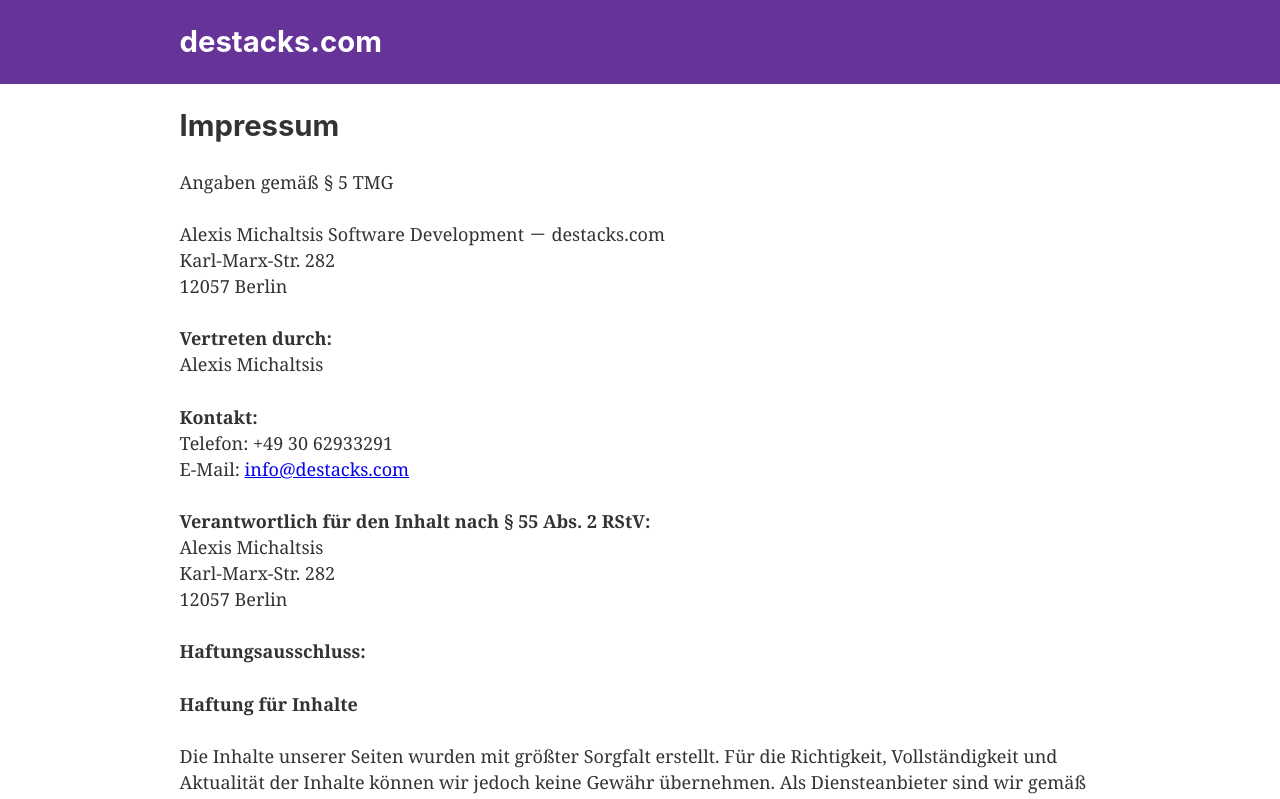
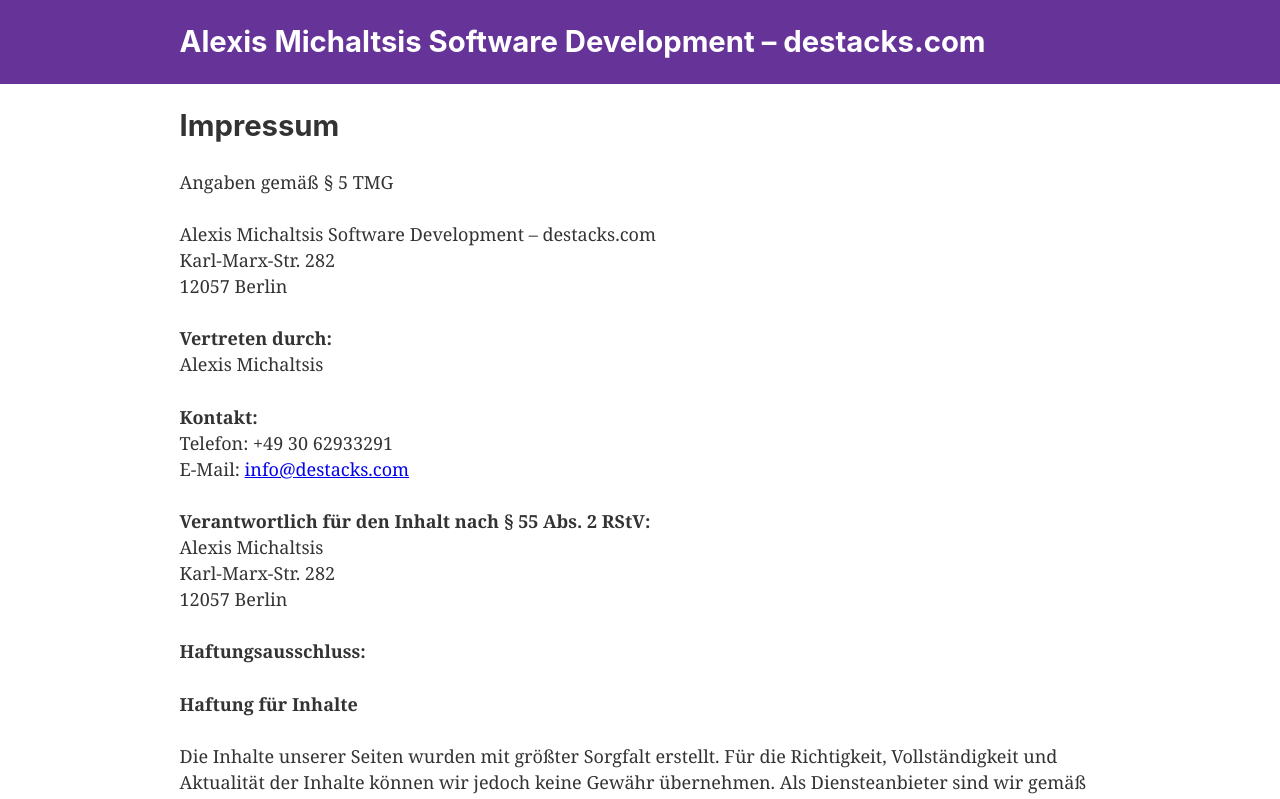
Before and after one commit to destacks/site, a Gatsby site: page /imprint in a window 1280 px wide. Shown: the top 799 px of the page. Built offline with nearby package versions, Linux system fonts and the light colour scheme; Gatsby itself is replaced by a stand-in of ours.

Commit message:
Improve title

```diff
--- a/gatsby-config.js
+++ b/gatsby-config.js
@@ -1,7 +1,7 @@
 module.exports = {
   siteMetadata: {
-    title: `destacks.com`,
-    description: `Alexis Michaltsis Software Development - destacks.com`,
+    title: `Alexis Michaltsis Software Development – destacks.com`,
+    description: `Alexis Michaltsis Software Development – destacks.com`,
     author: `@4lm`,
   },
   plugins: [
--- a/src/pages/imprint.js
+++ b/src/pages/imprint.js
@@ -10,7 +10,7 @@ const Imprint = () => (
     <h1>Impressum</h1>
     <p>Angaben gemäß § 5 TMG</p>
     <p>
-      Alexis Michaltsis Software Development － destacks.com
+      Alexis Michaltsis Software Development – destacks.com
       <br />
       Karl-Marx-Str. 282
       <br />
```
